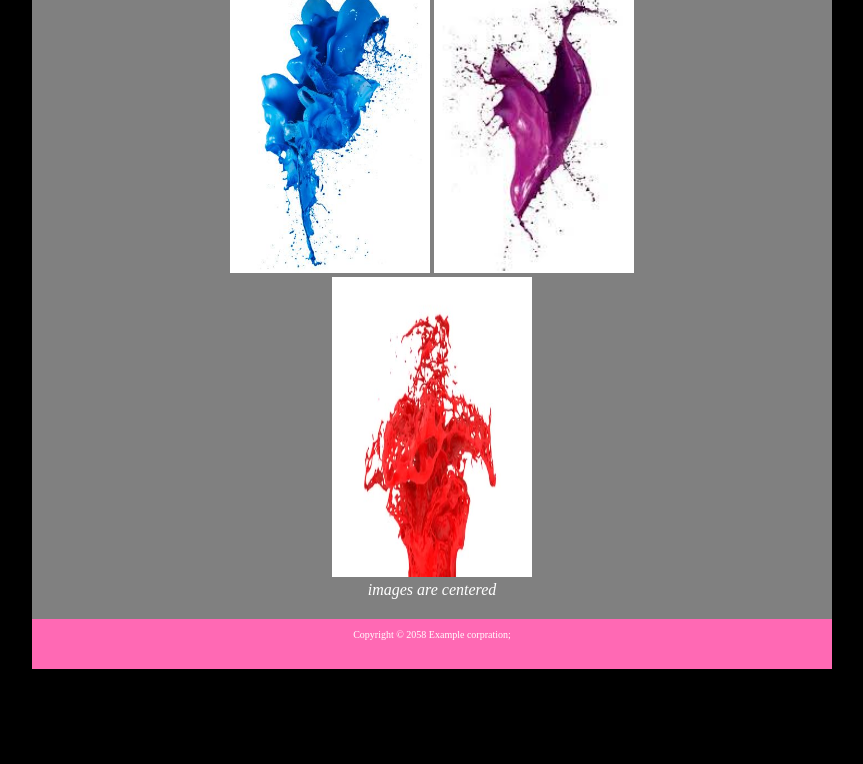
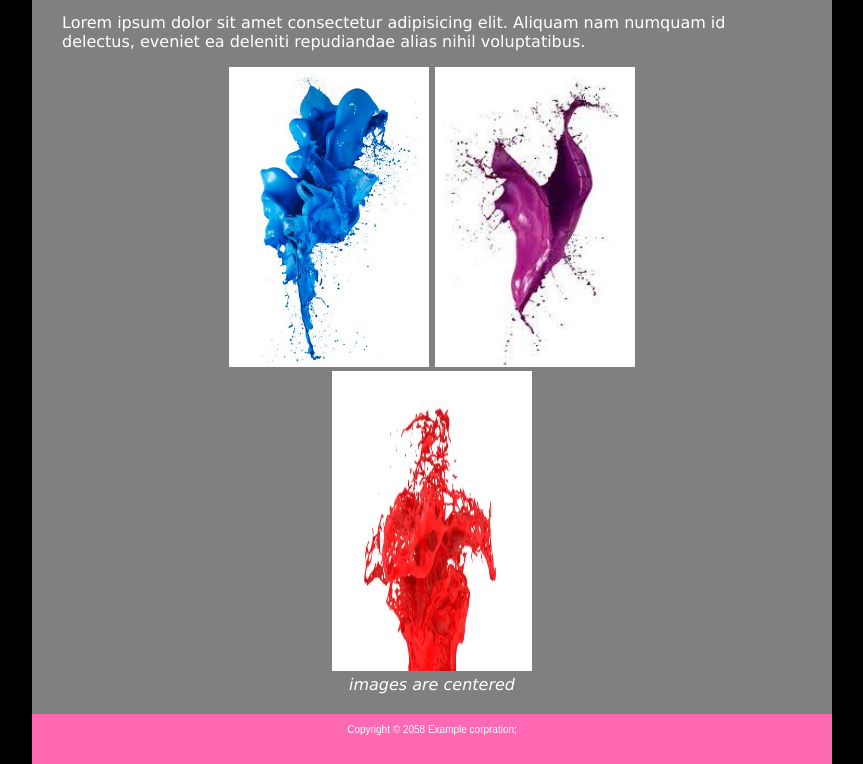
Before and after one commit to kerdavian/minimal_blog, a plain HTML site: page weboldal/index.html in a window 1280 px wide. Shown: the part 655-1419 px from the top of the page, without its empty margins (208-1071 px from the left). Before the commit the page ends 1324 px from the top, so only its background shows below. Drawn offline with Linux system fonts and the light colour scheme.

Commit message:
minimal blog #2

```diff
--- a/weboldal/style.css
+++ b/weboldal/style.css
@@ -7,7 +7,7 @@ body {
 }
 .main-menu {
     background-color: black;
-
+    font-family: Arial, Helvetica, sans-serif;
     padding: 0;
     border-bottom: 2px solid white;
     padding-bottom: 10px;
@@ -35,6 +35,7 @@ body {
     width: 800px;
     margin: 0 auto;
     margin-top: 40px;
+    font-family: Verdana, Geneva, Tahoma, sans-serif;
 }
 
 .main-content{
@@ -66,8 +67,10 @@ figcaption{
     height: 50px;
     margin: 0 auto;
     text-align: center;
+    font-family: Arial, Helvetica, sans-serif;
 }
 .footer-text{
     padding-top: 10px;
     font-size: 10px;
+
 }
```
